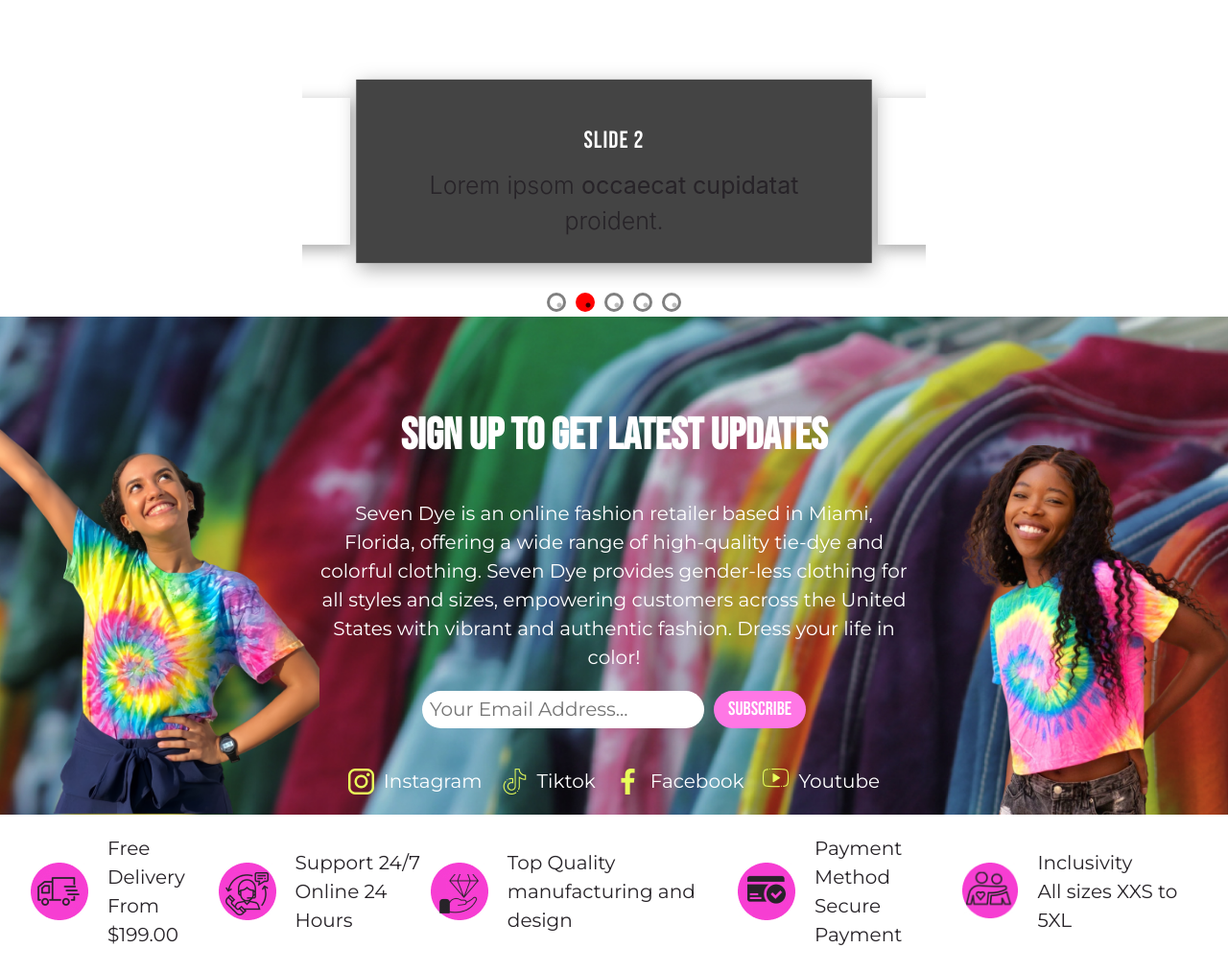
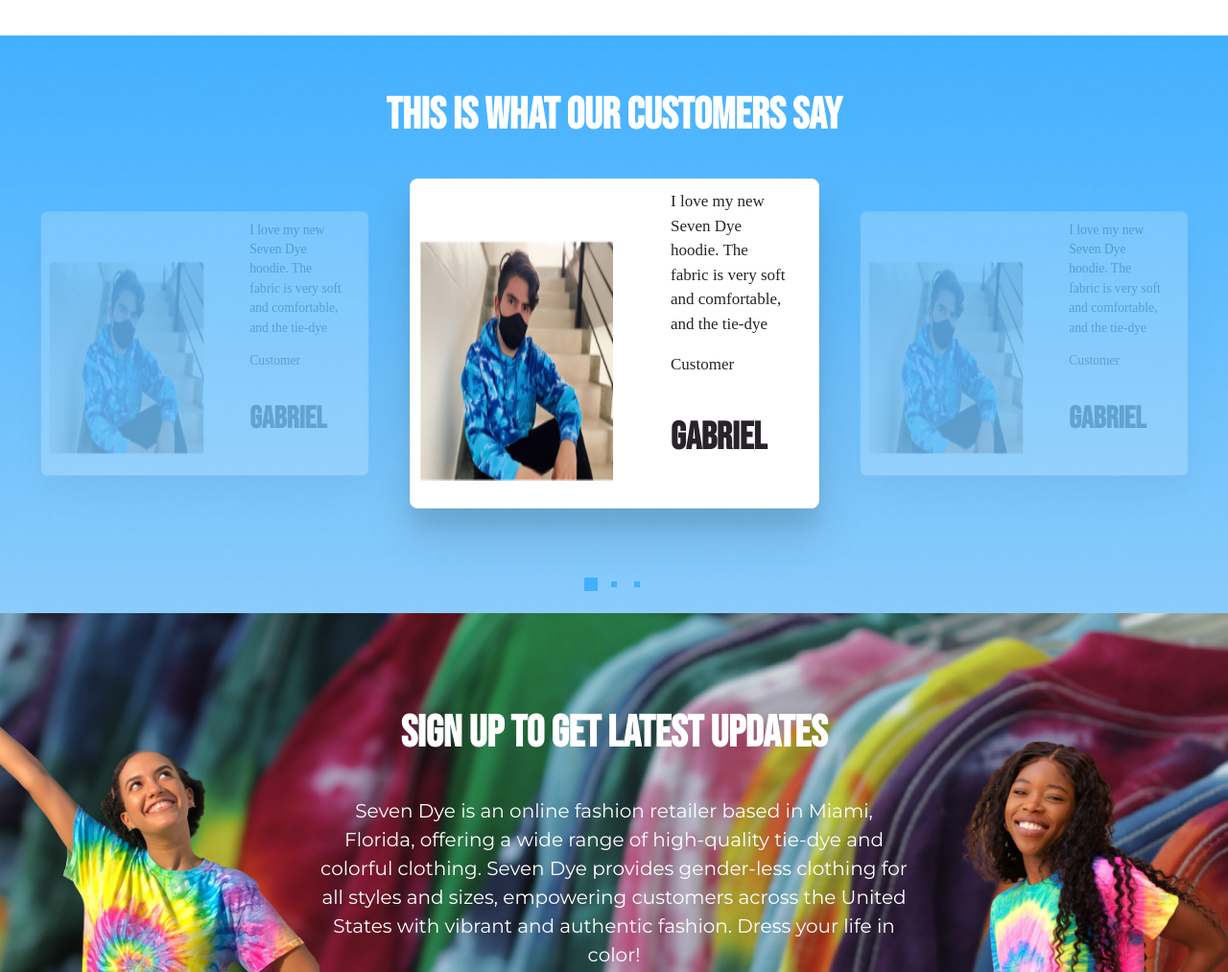
Before and after one commit to niespihu12/Seven-Dye, a website: page index.html in a window 1280 px wide. Shown: the part 4308-5321 px from the top of the page at 96% size. Drawn offline with nearby package versions, Linux system fonts and the light colour scheme; files that its build step writes are made by us from their sources.

Commit message:
Version con testimonios ya solo falta el apartado de tienda en la pagina de inicio

```diff
--- a/index.html
+++ b/index.html
@@ -18,10 +18,10 @@
   <link rel="stylesheet"
     href="https://fonts.googleapis.com/css2?family=Material+Symbols+Outlined:opsz,wght,FILL,GRAD@24,400,0,0&icon_names=shopping_cart" />
   <link rel="stylesheet" href="build/css/app.css">
-  <link rel="stylesheet" type="text/css"
-    href="https://cdnjs.cloudflare.com/ajax/libs/slick-carousel/1.8.1/slick.min.css" />
-  <link rel="stylesheet" type="text/css"
-    href="https://cdnjs.cloudflare.com/ajax/libs/slick-carousel/1.8.1/slick-theme.min.css" />
+  <link rel="stylesheet" href="https://cdn.jsdelivr.net/npm/bootstrap-icons@1.11.1/font/bootstrap-icons.css" />
+  <link rel="stylesheet" href="https://cdnjs.cloudflare.com/ajax/libs/OwlCarousel2/2.3.4/assets/owl.carousel.min.css">
+  <link rel="stylesheet"
+    href="https://cdnjs.cloudflare.com/ajax/libs/OwlCarousel2/2.3.4/assets/owl.theme.default.min.css">
 </head>
 
 <body>
@@ -246,7 +246,8 @@
   <section class="community-section">
     <div class="section-header">
       <h2>Dye to be Seen</h2>
-        <p>Get inspired by the best looks from our community and share your authenticity. Upload your photo or video, or share it on social media with #DynamicLooks. Wear your life in color and join the Seven Dye movement!</p>
+      <p>Get inspired by the best looks from our community and share your authenticity. Upload your photo or video, or
+        share it on social media with #DynamicLooks. Wear your life in color and join the Seven Dye movement!</p>
     </div>
 
     <div class="featured-video">
@@ -256,7 +257,7 @@
       <div class="video-overlay">
         <div class="play-button">
           <svg viewBox="0 0 24 24">
-                    <path d="M8 5v14l11-7z"/>
+            <path d="M8 5v14l11-7z" />
           </svg>
         </div>
       </div>
@@ -625,41 +626,71 @@
   </section>
 
   <!-- Apartado de las reseñas -->
+  <section class="testimonial-general">
+    <h2>This Is What Our Customers Say</h2>
+    <section class="testimonials">
+      <div class="container">
 
-<section class="slick-carousel">
-  <div>
-    <div class="test">
-      <h1>Slide 1</h1>
-      <p>Excepteur sint <strong>occaecat cupidatat</strong> non proident.</p>
+        <div class="row">
+          <div class="col-sm-12">
+            <div id="customers-testimonials" class="owl-carousel">
+
+              <!--TESTIMONIAL 1 -->
+              <div class="item">
+                <div class="shadow-effect" >
+                  <img class="img-circle" src="src/img/gabriel.jpg"
+                    alt="">
+                  <div class="testimonial-texto">
+                    <p>
+                      I love my new Seven Dye hoodie. The fabric is very soft and comfortable, and the tie-dye
+                    </p>
+                    <p>Customer</p>
+                    <h3>Gabriel</h3>
+                  </div>
+
                 </div>
               </div>
-  <div>
-    <div class="test">
-      <h1>Slide 2</h1>
-      <p>Lorem ipsom <strong>occaecat cupidatat</strong> proident.</p>
+              <!--END OF TESTIMONIAL 1 -->
+              <!--TESTIMONIAL 2 -->
+              <div class="item">
+                <div class="shadow-effect" >
+                  <img class="img-circle" src="src/img/gabriel.jpg"
+                    alt="">
+                  <div class="testimonial-texto">
+                    <p>
+                      I love my new Seven Dye hoodie. The fabric is very soft and comfortable, and the tie-dye
+                    </p>
+                    <p>Customer</p>
+                    <h3>Gabriel</h3>
                   </div>
                 </div>
-  <div>
-    <div class="test">
-      <h1>Slide 3</h1>
-      <p>Excepteur sint <strong>occaecat cupidatat</strong> non proident.</p>
+              </div>
+              <!--END OF TESTIMONIAL 2 -->
+              <!--TESTIMONIAL 3 -->
+              <div class="item">
+                <div class="shadow-effect" >
+                  <img class="img-circle" src="src/img/gabriel.jpg"
+                    alt="">
+                  <div class="testimonial-texto">
+                    <p>
+                      I love my new Seven Dye hoodie. The fabric is very soft and comfortable, and the tie-dye
+                    </p>
+                    <p>Customer</p>
+                    <h3>Gabriel</h3>
                   </div>
                 </div>
-
-  <div>
-    <div class="test">
-      <h1>Slide 4</h1>
-      <p>Lorem sint <strong>ipsom cupidatat</strong> proident.</p>
+              </div>
+              <!--END OF TESTIMONIAL 3 -->
             </div>
           </div>
-  <div>
-    <div class="test">
-      <h1>Slide 5</h1>
-      <p>Lorem sint <strong>ipsom cupidatat</strong> proident.</p>
+        </div>
       </div>
       </div>
 
     </section>
+
+
+
 
     <section class="signup">
 
@@ -670,7 +701,8 @@
 
       <div class="signup__contenido">
         <h2>SIGN UP TO GET LATEST UPDATES</h2>
-      <p>Seven Dye is an online fashion retailer based in Miami, Florida, offering a wide range of high-quality tie-dye
+        <p>Seven Dye is an online fashion retailer based in Miami, Florida, offering a wide range of high-quality
+          tie-dye
           and colorful clothing. Seven Dye provides gender-less clothing for all styles and sizes, empowering customers
           across the United States with vibrant and authentic fashion. Dress your life in color!</p>
 
@@ -762,8 +794,7 @@
     </footer>
 
     <script src="https://code.jquery.com/jquery-3.6.4.min.js"></script>
-  <script src="https://cdnjs.cloudflare.com/ajax/libs/slick-carousel/1.8.1/slick.min.js"></script>
-
+    <script src="https://cdnjs.cloudflare.com/ajax/libs/OwlCarousel2/2.3.4/owl.carousel.min.js"></script>
     <script src="build/js/app.js"></script>
     <script src="build/js/slider.js"></script>
     <script src="build/js/weekly-categories.js"></script>
--- a/src/js/app.js
+++ b/src/js/app.js
@@ -1,15 +1,25 @@
-jQuery(function ($) {
-    $('.slick-carousel').slick({
-        // infinite: true,
-        centerMode: true,
-        slidesToShow: 1,
-        arrows: false,
-        dots: true,
+jQuery(document).ready(function($) {
+    "use strict";
+    //  TESTIMONIALS CAROUSEL HOOK
+    $('#customers-testimonials').owlCarousel({
+        loop: true,
+        center: true,
+        items: 3,
+        margin: 0,
         autoplay: true,
-        autoplaySpeed: 5000,
-        speed: 900,
-        easing: 'easeOutSine',
-        centerPadding: '0px',
-        swipe: true,
+        dots:true,
+        autoplayTimeout: 8500,
+        smartSpeed: 450,
+        responsive: {
+          0: {
+            items: 1
+          },
+          768: {
+            items: 2
+          },
+          1170: {
+            items: 3
+          }
+        }
     });
 });
--- a/src/scss/base/_globales.scss
+++ b/src/scss/base/_globales.scss
@@ -66,3 +66,6 @@
     height: auto;
     display: block;
 }
+ul{
+    list-style: none;
+}
--- a/src/scss/principal/_carrusel.scss
+++ b/src/scss/principal/_carrusel.scss
@@ -1,126 +1,99 @@
 @use '../base/variables' as v;
 @use '../base/mixins' as m;
 
-
-ul {
-    list-style: none;
+.testimonial-general{
+    text-align: center;
+    background-image: url('../../src/img/imagen-fondo.png');
+    background-repeat: no-repeat;
+    background-size: cover;
+    padding: 2rem 0;
 }
 
-.slick-carousel {
-    margin: 2rem auto 1rem auto;
-    max-width: 650px;
+.testimonial-general h2{
+    color: v.$blanco;
+}
+.testimonial-general h3{
+    text-align: left;
 }
 
-.slick-slide {
-    margin: 0 30px;
+.shadow-effect {
+    background: #fff;
+    padding: 1rem ; // Incrementa el espacio interno
+    border-radius: 8px; // Aumenta el redondeo
+    text-align: center;
+    border: 1px solid #ECECEC;
+    box-shadow: 0 25px 50px rgba(0, 0, 0, 0.15), 0 20px 15px rgba(0, 0, 0, 0.05);
+    display: flex;
+    justify-content: space-around;
+    gap: 6rem;
 }
 
-
-.slick-list {
-    margin: 0 -30px;
+#customers-testimonials .shadow-effect p {
+    font-family: inherit;
+    font-size: 17px;
+    line-height: 1.5;
+    margin: 0 20px 17px 0;
+    font-weight: 300;
+    text-align: left;
 }
 
-
-.slick-next::before,
-.slick-prev::before {
-    color: #999;
-    font-size: 36px;
-    font-weight: bold;
+.testimonial-name {
+    margin: -17px auto 0;
+    display: table;
+    width: auto;
+    background: v.$azul;
+    padding: 9px 35px;
+    border-radius: 12px;
+    text-align: center;
+    color: v.$blanco;
+    box-shadow: 0 9px 18px rgba(0, 0, 0, 0.12), 0 5px 7px rgba(0, 0, 0, 0.05);
 }
 
-.test {
-    background: rgba(v.$blanco, .8);
-    color: white;
-    padding: 4rem 3rem 2rem 3rem;
+#customers-testimonials .item {
     text-align: center;
-    box-shadow: 2px 5px 16px 0px rgba(0, 0, 0, .35);
-    min-height: 130px;
-    // transition: .2s ease-in-out;
-
-    h1 {
-        color: white;
-        letter-spacing: 0.04em;
-        font-weight: normal;
-        font-size: 2rem;
-        opacity: 0;
-        margin: 0;
-        padding: 0 0 1rem 0;
-        transition: .3s ease;
-    }
-
-    p {
-        opacity: 0;
-        margin: 0;
-        padding: 0;
-        font-weight: 300;
-        font-family: 'Inter', sans-serif;
-        transition: .3s ease;
-
-    }
+    margin-bottom: 80px;
+    opacity: .2;
+    -webkit-transform: scale3d(0.8, 0.8, 1);
+    transform: scale3d(0.8, 0.8, 1);
+    -webkit-transition: all 0.3s ease-in-out;
+    -moz-transition: all 0.3s ease-in-out;
+    transition: all 0.3s ease-in-out;
 }
 
-.slick-current {
-    .test {
-        background: #444;
-        // -webkit-transform: scale(1.25);
-        // -moz-transform: scale(1.25);
-        transform: scale(1.25);
-
-        // transition-delay: 0s;
-        h1,
-        p {
-            opacity: 1;
-        }
-    }
-
+#customers-testimonials .owl-item.active.center .item {
+    opacity: 1;
+    -webkit-transform: scale3d(1.0, 1.0, 1);
+    transform: scale3d(1.0, 1.0, 1);
 }
 
-.slick-list {
-    padding: 45px 80px !important;
-    // margin-left: 30px !important;
+.owl-carousel .owl-item img {
+    transform-style: preserve-3d;
+    margin: 0 auto 17px;
 }
 
-.slick-dots {
-    display: flex !important;
-    justify-content: center;
-    height: 2rem;
-    width: 100%;
-    position: absolute;
-    max-width: 750px;
-    bottom: -2.5rem !important;
-    margin: 0 auto;
-    left: 0;
-    right: 0;
+#customers-testimonials.owl-carousel .owl-dots .owl-dot.active span,
+#customers-testimonials.owl-carousel .owl-dots .owl-dot:hover span {
+    background: v.$azul;
+    transform: translate3d(0px, -50%, 0px) scale(0.7);
 }
 
-.slick-dots li {
-    display: block;
-    background: none;
-    border: 3px solid gray;
-    width: 12px;
-    height: 12px;
-    border-radius: 100%;
-    margin: 0 5px;
+#customers-testimonials.owl-carousel .owl-dots {
+    display: inline-block;
+    width: 100%;
+    text-align: center;
 }
 
-.slick-dots li button:before {
-    content: none;
+#customers-testimonials.owl-carousel .owl-dots .owl-dot {
+    display: inline-block;
 }
 
-.slick-dots li.slick-active {
-    background: red !important;
-    border: 3px solid red;
+#customers-testimonials.owl-carousel .owl-dots .owl-dot span {
+    background: v.$azul;
+    display: inline-block;
+    height: 20px;
+    margin: 0 2px 5px;
+    transform: translate3d(0px, -50%, 0px) scale(0.3);
+    transform-origin: 50% 50% 0;
+    transition: all 250ms ease-out 0s;
+    width: 20px;
 }
-
-/* slide when not active/center*/
-.slick-slide[aria-hidden="true"]:not(.slick-cloned)~.slick-cloned[aria-hidden="true"] {
-    transition: transform 0.3s;
-    transform: scale(1);
-    background: rgba(v.$blanco, .8);
-}
-
-/* slide when active/center */
-.slick-slide[aria-hidden="true"]:not([tabindex="-1"])+.slick-cloned[aria-hidden="true"] {
-    transform: scale(1.25);
-    background: #444;
-}
--- a/src/scss/principal/_slider.scss
+++ b/src/scss/principal/_slider.scss
@@ -22,7 +22,7 @@
       font-size: 4.5rem;
       text-transform: uppercase;
       font-weight: 900;
-      letter-spacing: 16px; // Aumentado el espaciado entre letras
+      letter-spacing: 16px;
       white-space: nowrap;
       padding: 0 10rem;
   }
```
Also changed, not shown: build/css/app.css, build/js/app.js, src/img/gabriel.jpg (added), src/img/imagen-fondo.png (added), 1 other file. Lines whose indentation alone changed are shown as unchanged.
